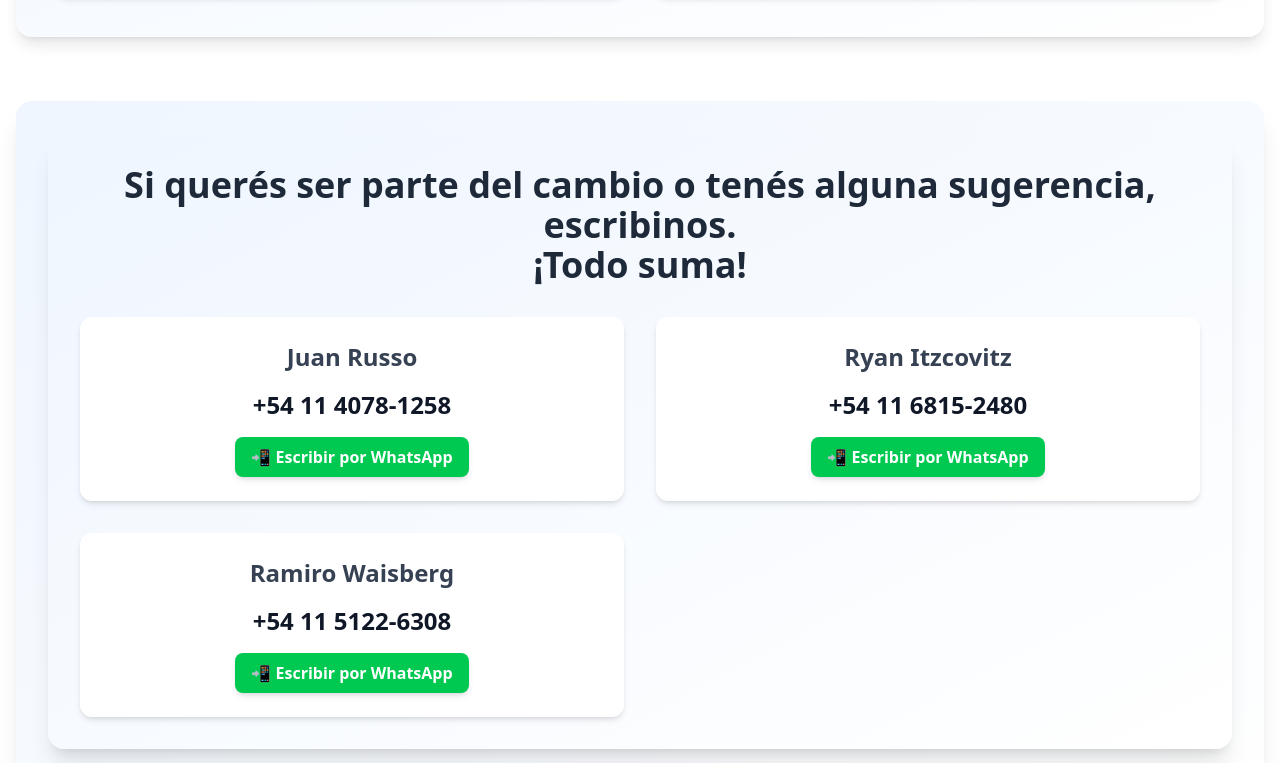
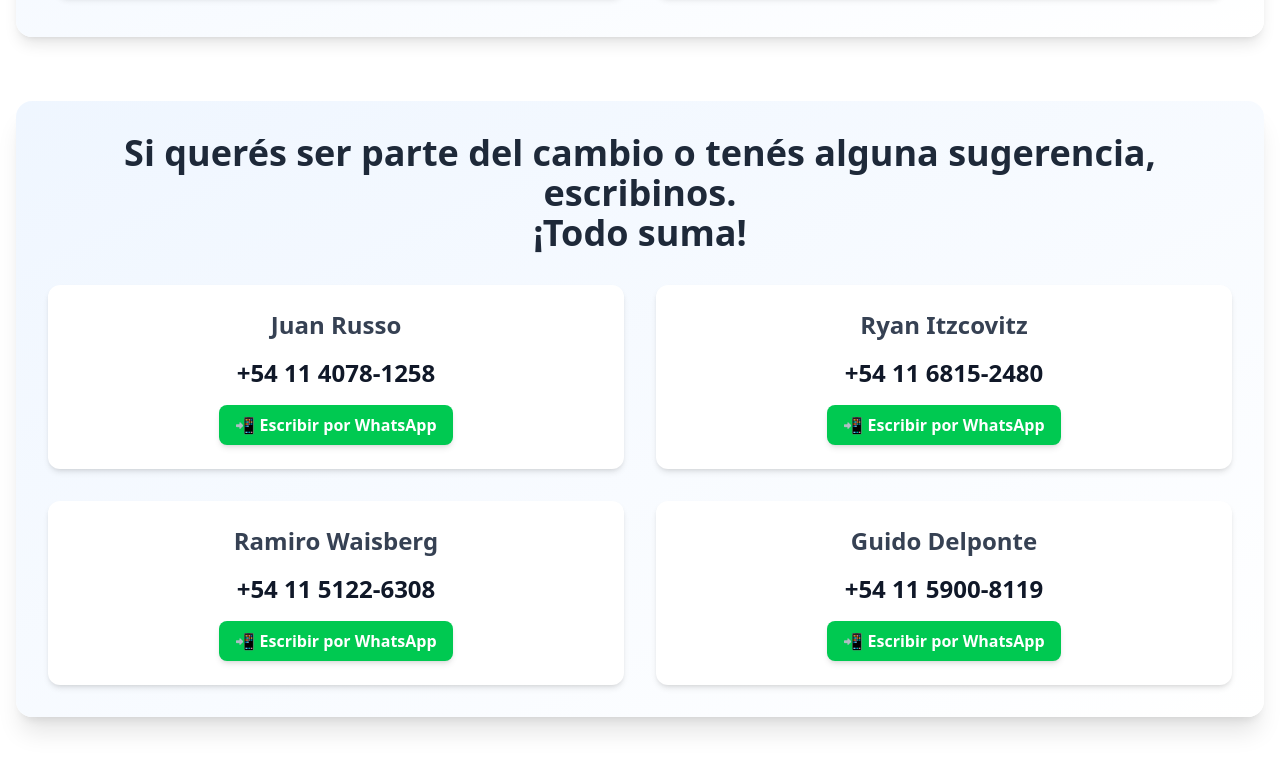
Before and after one commit to Ryanitz/astro_gye-proyecto, an Astro site: page / in a window 1280 px wide. Shown: the part 1737-2500 px from the top of the page. Built offline with nearby package versions, Linux system fonts and the light colour scheme; Astro itself is replaced by a stand-in of ours.

Commit message:
feat: add new contact to the contact list

```diff
--- a/src/components/Contact.astro
+++ b/src/components/Contact.astro
@@ -12,14 +12,15 @@ const contacts = [
     name: "Ramiro Waisberg",
     phone: "+54 11 5122-6308",
   },
+  {
+    name: "Guido Delponte",
+    phone: "+54 11 5900-8119",
+  }
 ];
 
 const formatPhoneNumber = (phone: string) => phone.replace(/\D/g, ""); // Elimina todo excepto los números
 ---
 
-<section
-  class="bg-gradient-to-br from-blue-50 to-white shadow-xl rounded-2xl p-8 mb-16"
->
 <section
   class="bg-gradient-to-br from-blue-50 to-white shadow-xl rounded-2xl p-8 mb-16"
 >
```
